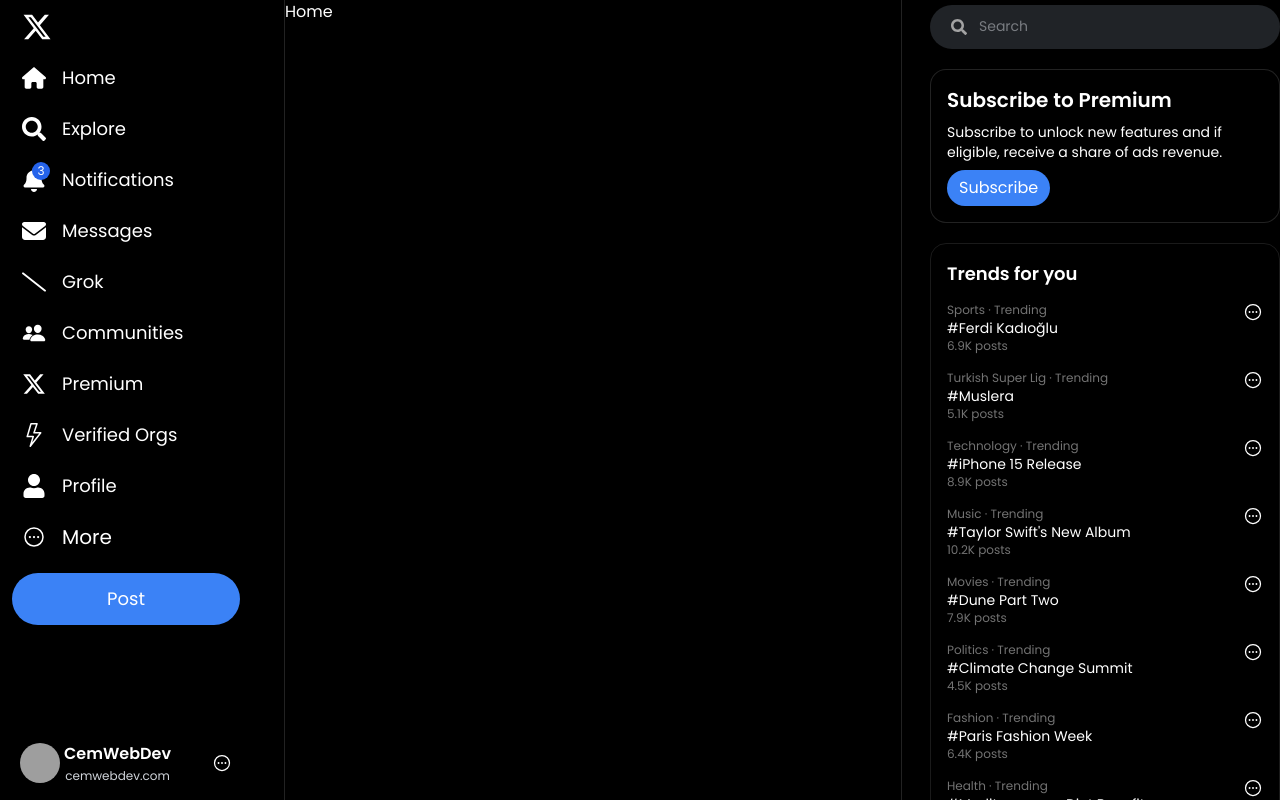
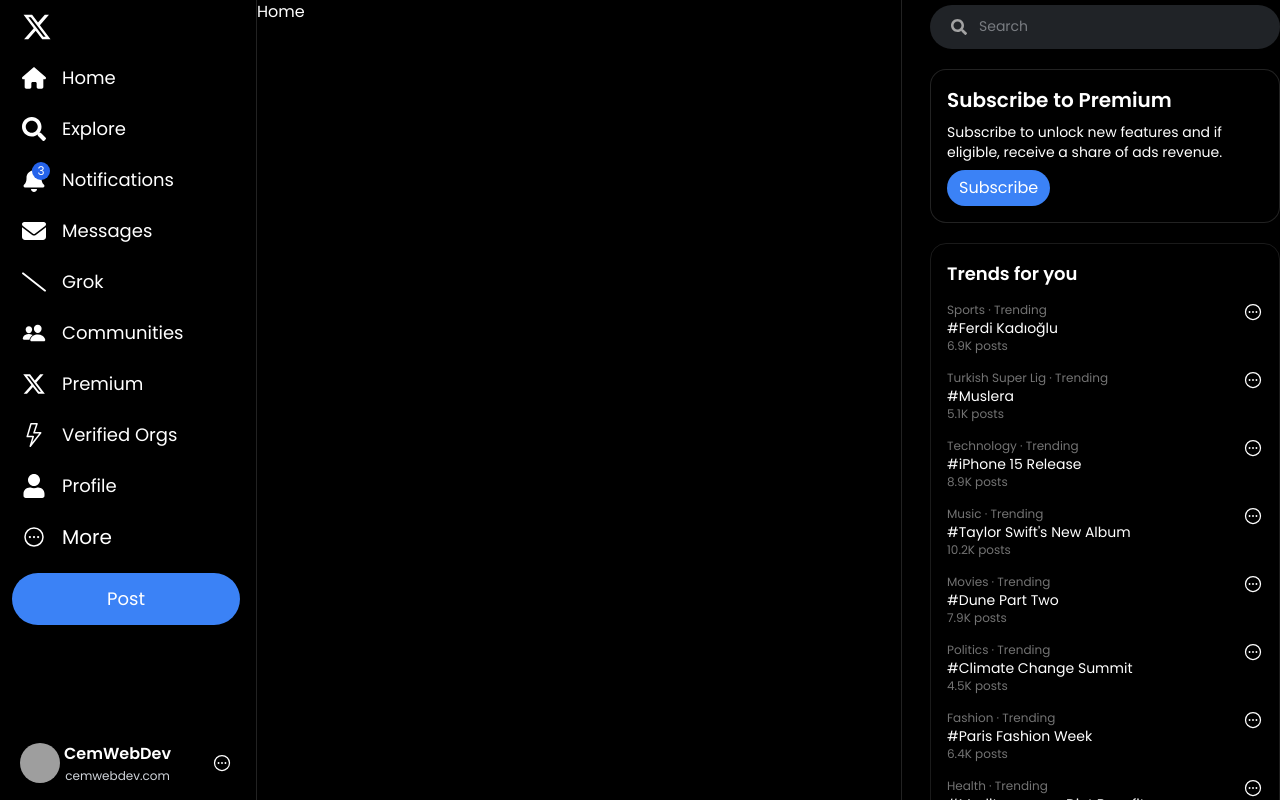
Before and after one commit to CemWebDev/x-ui-clone, a React (Vite) app: page / in a window 1280 px wide. Shown: the top 800 px of the page. Built offline with nearby package versions, Linux system fonts and the light colour scheme; grey boxes are pictures that could not be loaded.

Commit message:
refactor: replace mx with mr in Root component for main element(content) spacing

```diff
--- a/src/layout/Root.jsx
+++ b/src/layout/Root.jsx
@@ -6,7 +6,7 @@
   return (
     <div className="max-w-screen-xl mx-auto flex font-poppins">
       <Sidebar />
-      <main className="flex-1 border-x border-neutral-800/90 mx-7">
+      <main className="flex-1 border-x border-neutral-800/90 mr-7">
         <Outlet />
       </main>
       <TrendsBar />
```
